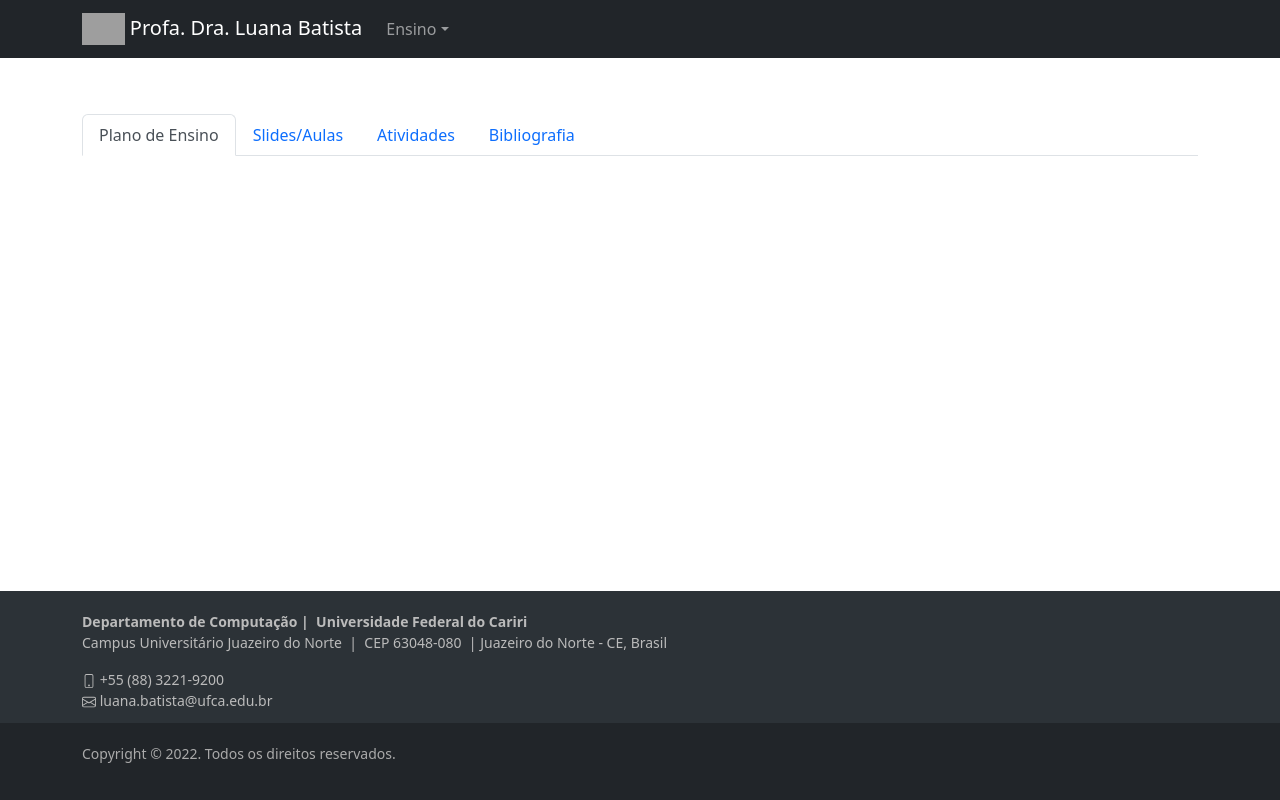
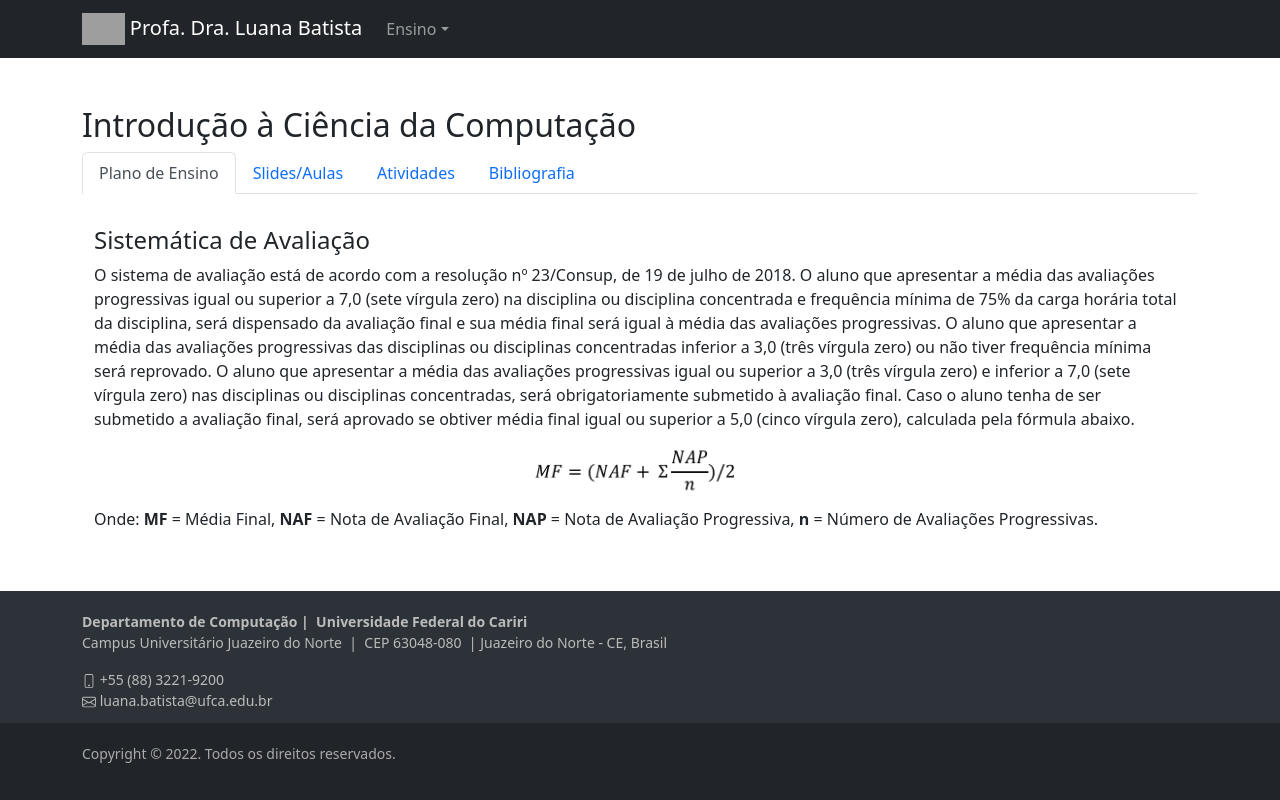
Before and after one commit to Luanabcruz/luanabcruz.github.io, a React (Create React App) app in the folder frontend/: page /ensino/introducao-computacao in a window 1280 px wide. Built offline with nearby package versions, Linux system fonts and the light colour scheme; no server answers; grey boxes are pictures that could not be loaded.

Commit message:
feat: introdução a programação has finished

```diff
--- /dev/null
+++ b/frontend/public/data/education/introducao-computacao.json
@@ -0,0 +1,30 @@
+{
+    "name": "Introdução à Ciência da Computação",
+    "slug": "introducao-computacao",
+    "education_plan": {
+        "program": "",
+        "goals": "",
+        "procedure": "",
+        "evaluation": {
+            "text": "O sistema de avaliação está de acordo com a resolução nº 23/Consup, de 19 de julho de 2018. O aluno que apresentar a média das avaliações progressivas igual ou superior a 7,0 (sete vírgula zero) na disciplina ou disciplina concentrada e frequência mínima de 75% da carga horária total da disciplina, será dispensado da avaliação final e sua média final será igual à média das avaliações progressivas. O aluno que apresentar a média das avaliações progressivas das disciplinas ou disciplinas concentradas inferior a 3,0 (três vírgula zero) ou não tiver frequência mínima será reprovado. O aluno que apresentar a média das avaliações progressivas igual ou superior a 3,0 (três vírgula zero) e inferior a 7,0 (sete vírgula zero) nas disciplinas ou disciplinas concentradas, será obrigatoriamente submetido à avaliação final. Caso o aluno tenha de ser submetido a avaliação final, será aprovado se obtiver média final igual ou superior a 5,0 (cinco vírgula zero), calculada pela fórmula abaixo.",
+            "legend": "Onde: <b>MF</b> = Média Final, <b>NAF</b> = Nota de Avaliação Final, <b>NAP</b> = Nota de Avaliação Progressiva, <b>n</b> = Número de Avaliações Progressivas."
+        }
+    },
+    "subjects": [
+        {
+            "name": "Assunto 1",
+            "link": ""
+        }
+    ],
+
+    "exercises": [
+        {
+            "name": "Atividade 1",
+            "link": ""
+        }
+    ],
+    "references": [
+        "Uma referencia aqui"
+
+    ]
+}
--- a/frontend/public/data/education/introducao-programacao.json
+++ b/frontend/public/data/education/introducao-programacao.json
@@ -4,7 +4,11 @@
     "education_plan": {
         "program": "Funcionamento de um computador digital; conceitos básicos de algoritmos; variáveis; expressões; identificadores; entrada de dados; operadores; comando if-else; comando  switch; expressão condicional; laços for, while, do-while; funções; vetores e matrizes; caracteres; strings; ponteiros e funções; operações com ponteiros; ponteiros e vetores;  ponteiros e strings; alocação dinâmica; estruturas; estruturas e funções; arquivos.",
         "goals": "Preparar o aluno para utilizar ferramentas computacionais nas atividades do curso, consolidando uma formação que será útil na sua vida profissional. O aluno aprenderá a desenvolver programas utilizando técnicas básicas de programação estruturada e o conceito de tipos de dados. Concomitantemente se familiarizará com a utilização de ferramentas necessárias para execução dessas tarefas. O curso também oferece um primeiro contato com o uso de computadores para desenvolvimento de programas.",
-        "procedure": "Os conceitos relativos à introdução à programação serão apresentados com aulas expositivas, as práticas serão cobradas em seminários e atividades práticas"
+        "procedure": "Os conceitos relativos à introdução à programação serão apresentados com aulas expositivas, as práticas serão cobradas em seminários e atividades práticas.",
+        "evaluation": {
+            "text": "O sistema de avaliação está de acordo com a resolução nº 23/Consup, de 19 de julho de 2018. O aluno que apresentar a média das avaliações progressivas igual ou superior a 7,0 (sete vírgula zero) na disciplina ou disciplina concentrada e frequência mínima de 75% da carga horária total da disciplina, será dispensado da avaliação final e sua média final será igual à média das avaliações progressivas. O aluno que apresentar a média das avaliações progressivas das disciplinas ou disciplinas concentradas inferior a 3,0 (três vírgula zero) ou não tiver frequência mínima será reprovado. O aluno que apresentar a média das avaliações progressivas igual ou superior a 3,0 (três vírgula zero) e inferior a 7,0 (sete vírgula zero) nas disciplinas ou disciplinas concentradas, será obrigatoriamente submetido à avaliação final. Caso o aluno tenha de ser submetido a avaliação final, será aprovado se obtiver média final igual ou superior a 5,0 (cinco vírgula zero), calculada pela fórmula abaixo.",
+            "legend": "Onde: <b>MF</b> = Média Final, <b>NAF</b> = Nota de Avaliação Final, <b>NAP</b> = Nota de Avaliação Progressiva, <b>n</b> = Número de Avaliações Progressivas."
+        }
     },
     "subjects": [
         {
--- a/frontend/src/components/Header.js
+++ b/frontend/src/components/Header.js
@@ -28,9 +28,9 @@ const Header = ({ title }) => {
                             <NavDropdown.Item as={Link} to="/ensino/introducao-programacao">
                                 Introdução à Programação
                             </NavDropdown.Item>
-                            {/* <NavDropdown.Item as={Link} to="/ensino/introducao-computacao">
+                            <NavDropdown.Item as={Link} to="/ensino/introducao-computacao">
                                 Introdução à Ciência da Computação
-                            </NavDropdown.Item> */}
+                            </NavDropdown.Item>
 
                         </NavDropdown>
                     </Nav>
--- a/frontend/src/pages/education/parts/education_plan.js
+++ b/frontend/src/pages/education/parts/education_plan.js
@@ -1,16 +1,18 @@
 import Container from 'react-bootstrap/Container';
 import React, { useState } from 'react';
 import ContentWithTitle from '../../../components/ContentWithTitle';
+import Evalutation from './evaluation';
 
 const EducationPlan = ({data}) => {
 
-  const { program, goals, procedure } = data || {};
+  const { program, goals, procedure, evaluation } = data || {};
 
   return (
     <Container>
       <ContentWithTitle title="Ementa" content={program}/>
       <ContentWithTitle title="Objetivos" content={goals}/>
       <ContentWithTitle title="Procedimento de Ensino" content={procedure} />
+      <Evalutation title=" Sistemática de Avaliação" data={evaluation}/>
       <div className='pb-5'></div>
     </Container>
   );
--- /dev/null
+++ b/frontend/src/pages/education/parts/evaluation.js
@@ -0,0 +1,20 @@
+const Evalutation = ({title, data}) =>{
+    const { text, legend } = data || {};
+    const imageSrc = `${process.env.PUBLIC_URL}/evaluation_formula.png`
+    return (
+        <div className="pt-3">
+            <h4>{title}</h4>
+            <div>
+                {text}
+            </div>
+            <div style={{display:'flex', justifyContent:'center'}}>
+                <img src={imageSrc} width={256}  />
+            </div>
+            <div>
+                <div dangerouslySetInnerHTML={{ __html: legend }} />
+            </div>
+        </div>
+    );
+}
+
+export default Evalutation;
```
Also changed, not shown: frontend/public/evaluation_formula.png (added).
